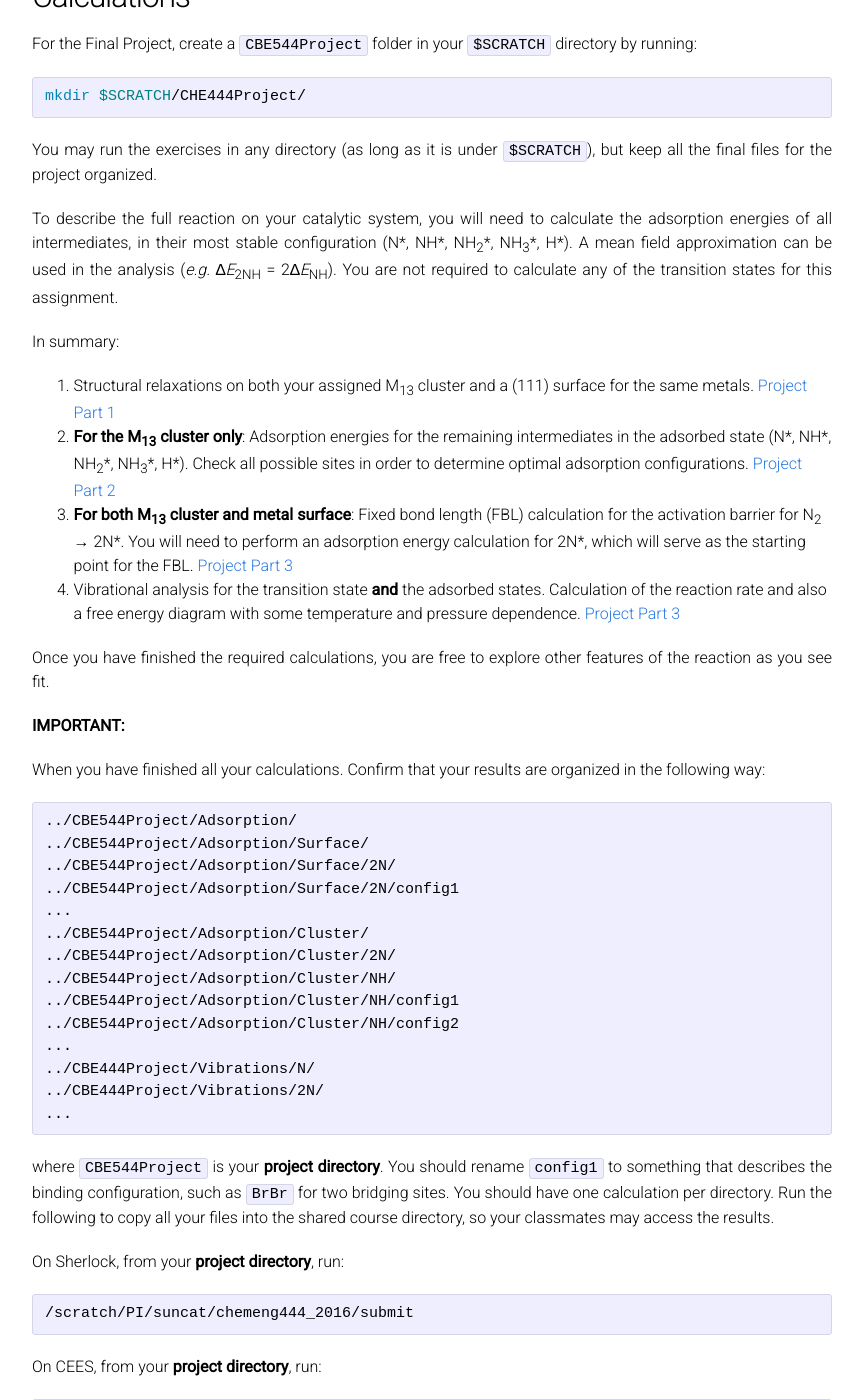
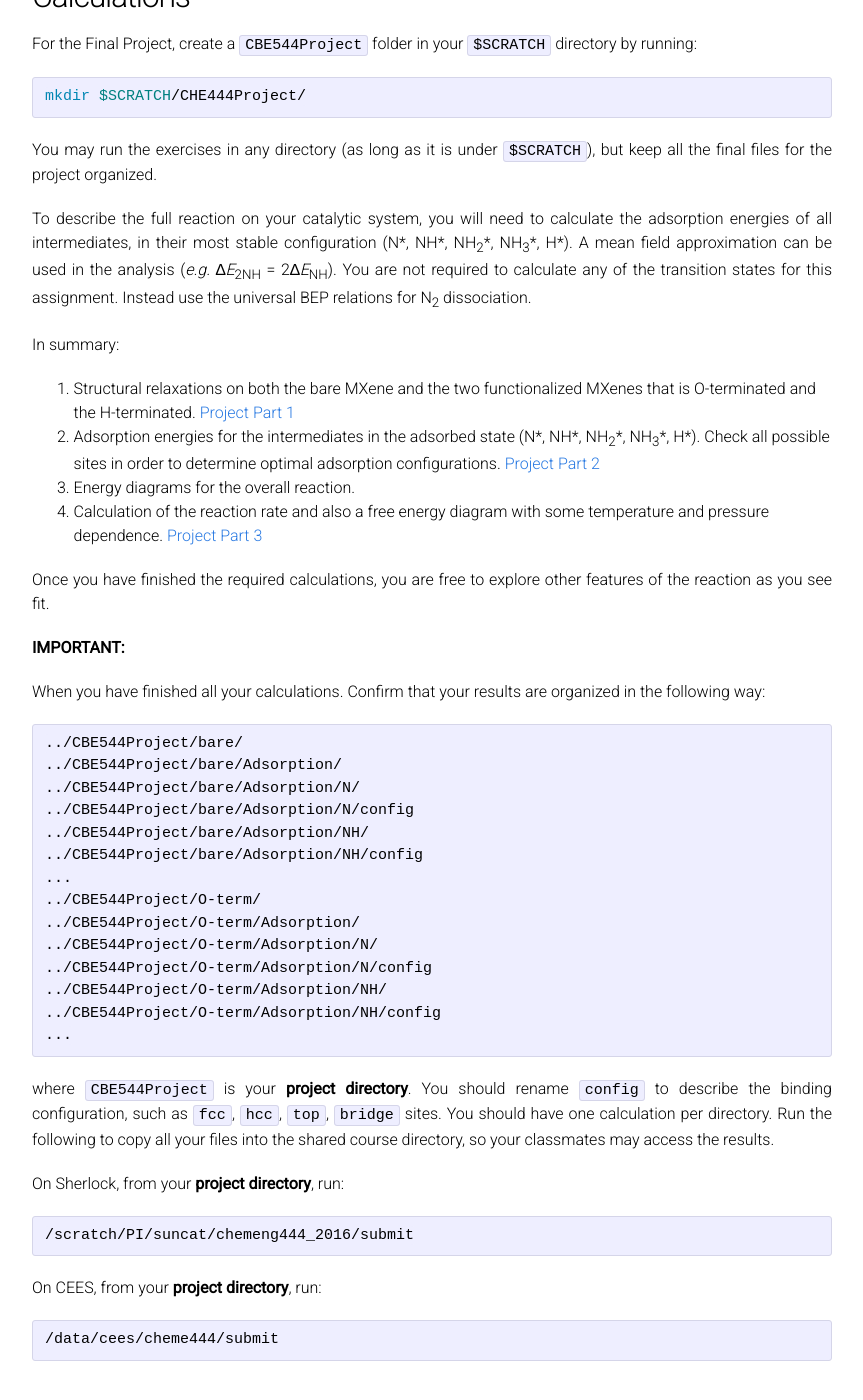
Before and after one commit to vojale/CBE544-2018.github.io, a Jekyll site: the page built from ProjectDescription.md, in a window 1280 px wide and 1400 px high, scrolled down 2354 px. Shown: the whole window, without its empty margins (208-1071 px from the left). Built offline with Jekyll 4.4.1, drawn with Linux system fonts in a browser that asks for light colours; formulas are drawn with MathJax 3; our own code applies the rules of GitHub Pages for plain Markdown files.

Commit message:
Update ProjectDescription.md

````diff
--- a/ProjectDescription.md
+++ b/ProjectDescription.md
@@ -75,14 +75,14 @@ mkdir $SCRATCH/CHE444Project/
 
 You may run the exercises in any directory (as long as it is under `$SCRATCH`), but keep all the final files for the project organized.
 
-To describe the full reaction on your catalytic system, you will need to calculate the adsorption energies of all intermediates, in their most stable configuration (N\*, NH\*, NH<sub>2</sub>\*, NH<sub>3</sub>\*, H\*). A mean field approximation can be used in the analysis (*e.g.* ∆*E*<sub>2NH</sub> = 2∆*E*<sub>NH</sub>). You are not required to calculate any of the transition states for this assignment.
+To describe the full reaction on your catalytic system, you will need to calculate the adsorption energies of all intermediates, in their most stable configuration (N\*, NH\*, NH<sub>2</sub>\*, NH<sub>3</sub>\*, H\*). A mean field approximation can be used in the analysis (*e.g.* ∆*E*<sub>2NH</sub> = 2∆*E*<sub>NH</sub>). You are not required to calculate any of the transition states for this assignment. Instead use the universal BEP relations for N<sub>2</sub> dissociation.
 
 In summary:
 
-1. Structural relaxations on both your assigned M<sub>13</sub> cluster and a (111) surface for the same metals. [Project Part 1](../ASE/Getting_Started)
-2. **For the M<sub>13</sub> cluster only**: Adsorption energies for the remaining intermediates in the adsorbed state (N\*, NH\*, NH<sub>2</sub>\*, NH<sub>3</sub>\*, H\*). Check all possible sites in order to determine optimal adsorption configurations. [Project Part 2](../ASE/Adsorption)
-3. **For both M<sub>13</sub> cluster and metal surface**: Fixed bond length (FBL) calculation for the activation barrier for N<sub>2</sub> → 2N\*. You will need to perform an adsorption energy calculation for 2N\*, which will serve as the starting point for the FBL. [Project Part 3](../ASE/Transition_States)
-4. Vibrational analysis for the transition state **and** the adsorbed states. Calculation of the reaction rate and also a free energy diagram with some temperature and pressure dependence. [Project Part 3](../ASE/Transition_States)
+1. Structural relaxations on both the bare MXene and the two functionalized MXenes that is O-terminated and the H-terminated. [Project Part 1](../ASE/Getting_Started)
+2. Adsorption energies for the intermediates in the adsorbed state (N\*, NH\*, NH<sub>2</sub>\*, NH<sub>3</sub>\*, H\*). Check all possible sites in order to determine optimal adsorption configurations. [Project Part 2](../ASE/Adsorption)
+3. Energy diagrams for the overall reaction.
+4. Calculation of the reaction rate and also a free energy diagram with some temperature and pressure dependence. [Project Part 3](../ASE/Transition_States)
 
 Once you have finished the required calculations, you are free to explore other features of the reaction as you see fit.
 
@@ -91,23 +91,23 @@ Once you have finished the required calculations, you are free to explore other
 When you have finished all your calculations. Confirm that your results are organized in the following way:
 
 ```bash
-../CBE544Project/Adsorption/
-../CBE544Project/Adsorption/Surface/
-../CBE544Project/Adsorption/Surface/2N/
-../CBE544Project/Adsorption/Surface/2N/config1
+../CBE544Project/bare/
+../CBE544Project/bare/Adsorption/
+../CBE544Project/bare/Adsorption/N/
+../CBE544Project/bare/Adsorption/N/config
+../CBE544Project/bare/Adsorption/NH/
+../CBE544Project/bare/Adsorption/NH/config
 ...
-../CBE544Project/Adsorption/Cluster/
-../CBE544Project/Adsorption/Cluster/2N/
-../CBE544Project/Adsorption/Cluster/NH/
-../CBE544Project/Adsorption/Cluster/NH/config1
-../CBE544Project/Adsorption/Cluster/NH/config2
-...
-../CBE444Project/Vibrations/N/
-../CBE444Project/Vibrations/2N/
+../CBE544Project/O-term/
+../CBE544Project/O-term/Adsorption/
+../CBE544Project/O-term/Adsorption/N/
+../CBE544Project/O-term/Adsorption/N/config
+../CBE544Project/O-term/Adsorption/NH/
+../CBE544Project/O-term/Adsorption/NH/config
 ...
 ```
 
-where `CBE544Project` is your **project directory**. You should rename `config1` to something that describes the binding configuration, such as `BrBr` for two bridging sites. You should have one calculation per directory. Run the following to copy all your files into the shared course directory, so your classmates may access the results.
+where `CBE544Project` is your **project directory**. You should rename `config` to describe the binding configuration, such as `fcc`, `hcc`, `top`, `bridge` sites. You should have one calculation per directory. Run the following to copy all your files into the shared course directory, so your classmates may access the results.
 
 On Sherlock, from your **project directory**, run:
 
````
